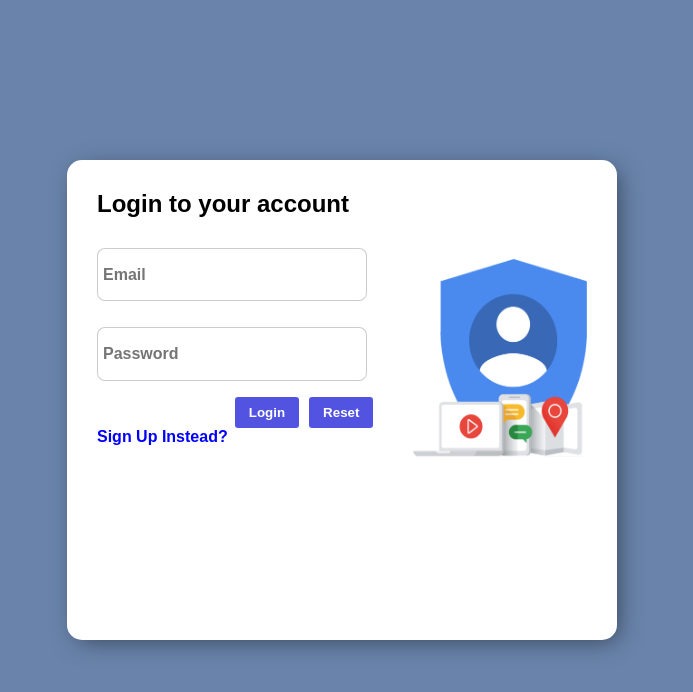
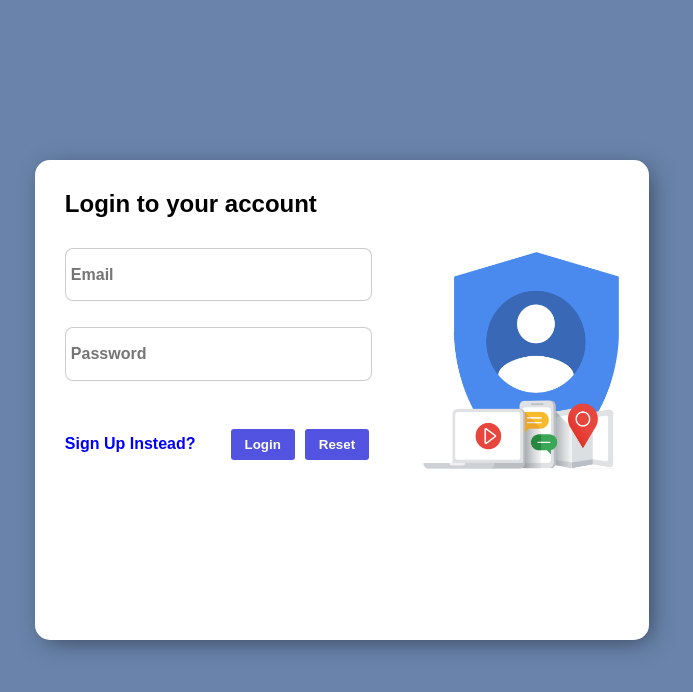
Before and after one commit to Shreyaswrp/TodoApp, a React (Create React App) app: page / in a window 1280 px wide. Shown: the top 692 px of the page, without its empty margins (298-991 px from the left). Built offline with nearby package versions, Linux system fonts and the light colour scheme.

Commit message:
Refactored: Login page ui

```diff
--- a/src/components/userLogin/UserLogin.css
+++ b/src/components/userLogin/UserLogin.css
@@ -10,7 +10,7 @@
 
 .loginFormContainer {
   border-radius: 15px;
-  width: 550px;
+  max-width: 650px;
   height: 60vh;
   display: flex;
   background-color: #fff;
@@ -45,11 +45,14 @@
   font-weight: 600;
   outline: none;
   border: none;
-  margin-right: 10px;
+  margin-left: 10px;
 }
 
 .loginFormBtns {
   text-align: right;
+  display: inline-block;
+  margin-top: 10%;
+  margin-right: 0;
 }
 
 .loginFormBtn:hover,
@@ -59,10 +62,10 @@
 }
 
 .formImageController {
-  height: 200px;
-  width: 200px;
+  height: 220px;
+  width: 220px;
   padding-right: 30px;
-  padding-top: 18%;
+  padding-top: 15%;
 }
 
 .formImage {
@@ -74,11 +77,12 @@
   color: blue;
   font-weight: 700;
   cursor: pointer;
+  margin-right: 25px;
 }
 
 .errInputMsg {
   color: red;
-  font-weight: 700;
+  font-weight: 600;
 }
 
 .noUserFoundMsg {
--- a/src/components/userLogin/UserLogin.js
+++ b/src/components/userLogin/UserLogin.js
@@ -35,6 +35,7 @@ const userLogin = (props) => {
     setMsgUserNotFound('');
     setErrEmailMsg('');
     setErrPasswordMsg('');
+
     const regEx = /^([a-zA-Z0-9_]+)@([a-zA-Z0-9_]+)\.([a-zA-Z]{2,5})$/
     if (!regEx.test(user_email) && password.length < 5) {
       setErrEmailMsg("Please provide a valid Email");
@@ -48,6 +49,7 @@ const userLogin = (props) => {
       setErrPasswordMsg("Please provide a valid password");
       return false;
     }
+
     setErrEmailMsg("");
     setErrPasswordMsg("");
     loginHandler();
@@ -59,6 +61,7 @@ const userLogin = (props) => {
       user_email: user_email,
       password: password
     }
+
     try {
       const resp = await axios.post('http://api.ganies.com/login', user);
       console.log(resp);
@@ -72,7 +75,6 @@ const userLogin = (props) => {
       setMsgUserNotFound('User Not Found');
       console.log(err);
     }
-
   }
 
   const formResetHandler = () => {
@@ -86,7 +88,6 @@ const userLogin = (props) => {
   return (
 
     <div className='loginFormContainer'>
-
       <form className='loginForm' onSubmit={checkValidityHandler}>
         <h2>Login to your account</h2>
         <p className='noUserFoundMsg'>{msgUserNotFound}</p>
@@ -110,18 +111,16 @@ const userLogin = (props) => {
           onChange={(e) => setCurrentPassword(e.target.value)}
         />
         <p className='errInputMsg'>{errPasswordMsg}</p>
+        <span className='signUpMsg'>Sign Up Instead?</span>
         <div className='loginFormBtns' >
           <button className='loginFormBtn' type='submit'>Login</button>
           <button className='loginFormBtn' onClick={formResetHandler}>Reset</button>
         </div>
-        <span className='signUpMsg'>Sign Up Instead?</span>
       </form>
       <div className='formImageController'>
         <img className='formImage' alt='logo' src={formImg} />
       </div>
-
     </div>
-
   )
 };
 
```
